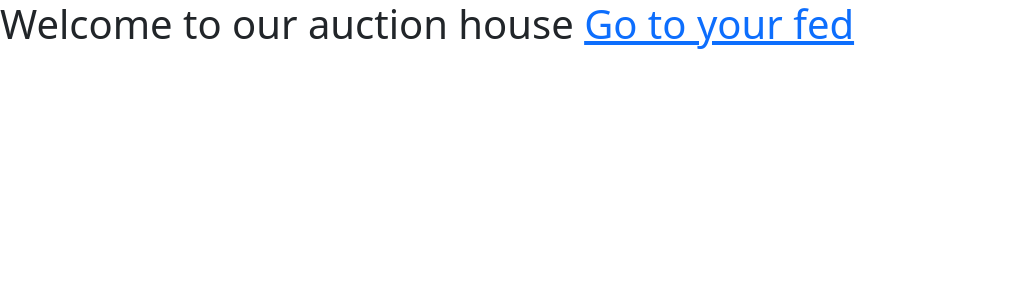
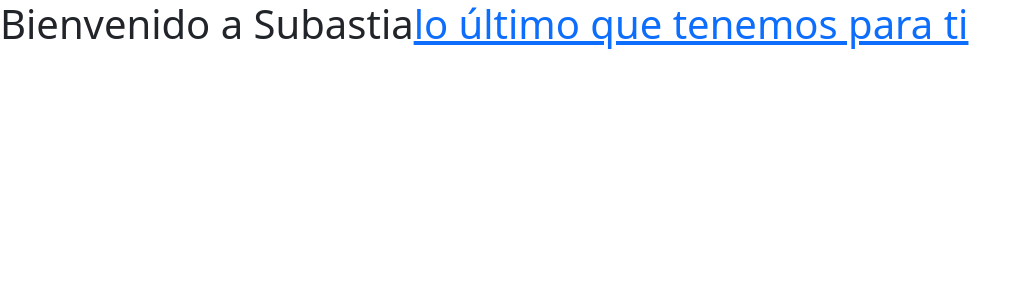
Before and after one commit to wonddark/mercadi, a React (Create React App) app: page / in a window 1280 px wide. Shown: the top 300 px of the page, without its empty margins (0-1031 px from the left). Built offline with nearby package versions, Linux system fonts and the light colour scheme.

Commit message:
At home component handled the route cases for child routes

```diff
--- a/src/components/Home.tsx
+++ b/src/components/Home.tsx
@@ -1,11 +1,18 @@
-import { NavLink } from "react-router-dom";
+import { NavLink, Outlet, useLocation } from "react-router-dom";
 
 function Home() {
+  const { pathname } = useLocation();
   return (
-    <h1>
-      Welcome to our auction house{" "}
-      <NavLink to="/user/feed">Go to your fed</NavLink>
-    </h1>
+    <div className="container-fluid p-0">
+      {pathname === "/" ? (
+        <h1>
+          Bienvenido a Subastia
+          <NavLink to="/user/feed">lo último que tenemos para ti</NavLink>
+        </h1>
+      ) : (
+        <Outlet />
+      )}
+    </div>
   );
 }
 
```
